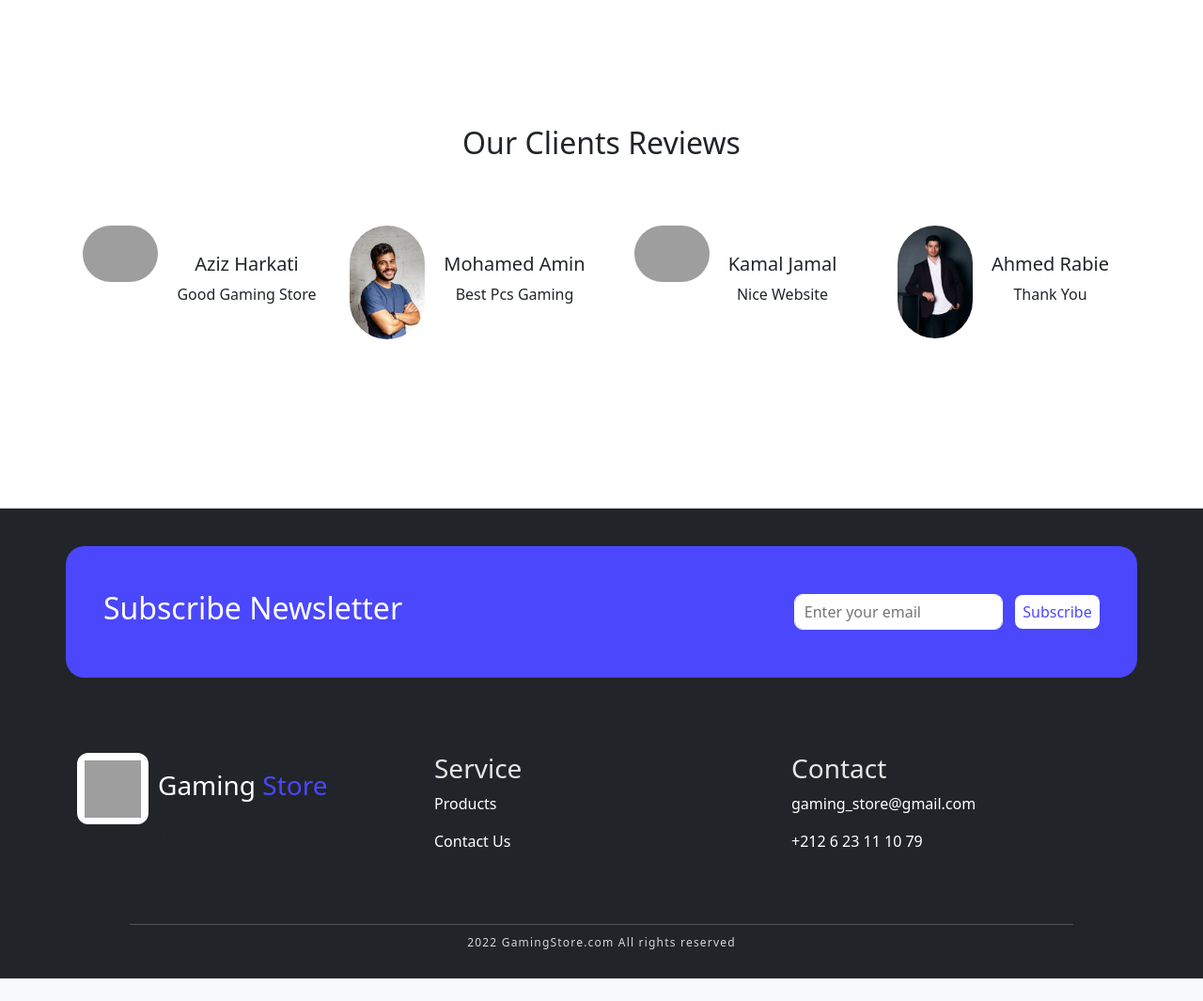
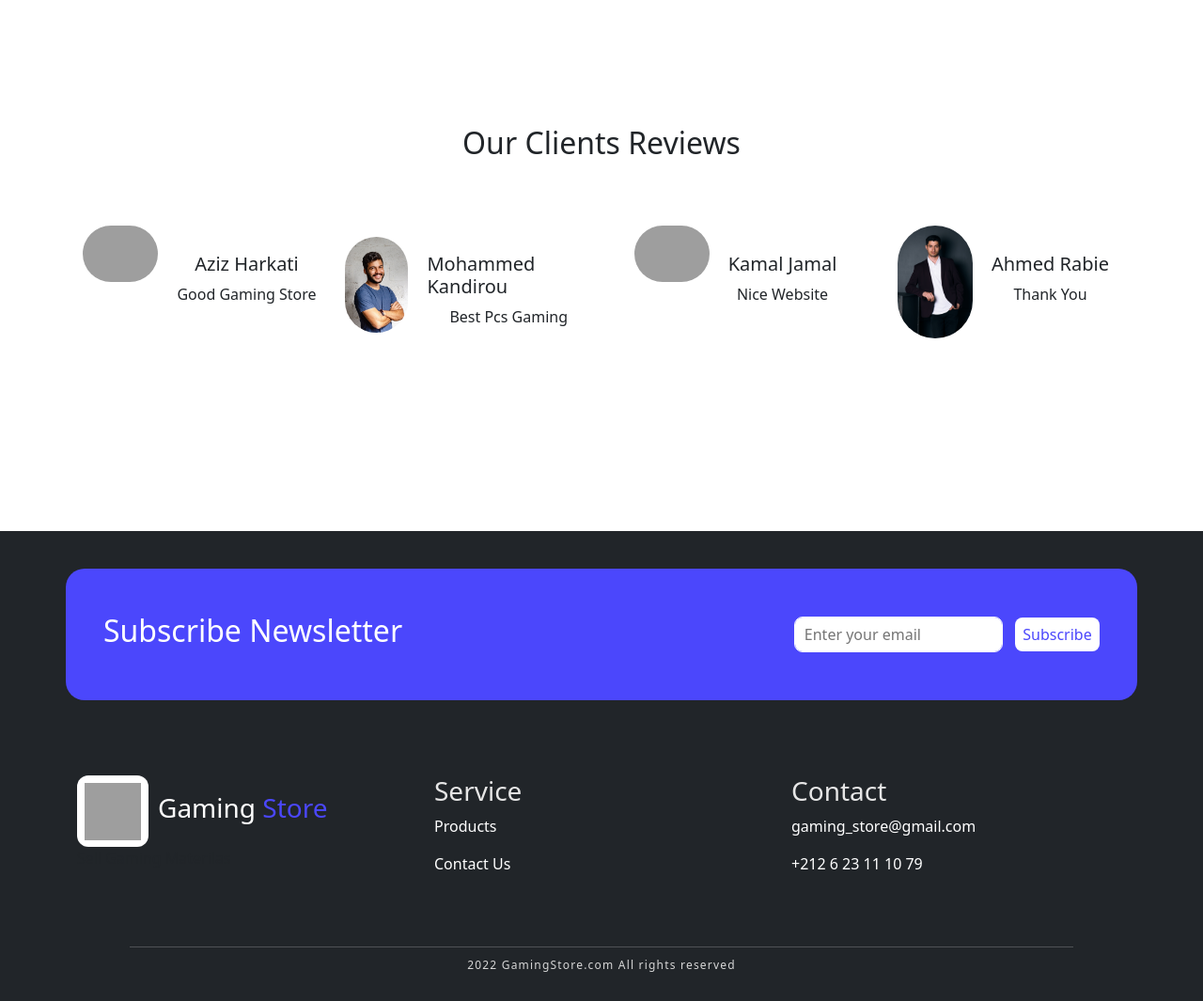
Before and after one commit to AzizHr/BRIEF_4, a PHP site: page / in a window 1280 px wide. Shown: the part 2022-3087 px from the top of the page at 94% size. Before the commit the page ends 3063 px from the top, so only its background shows below. Run offline with PHP 8.4, Linux system fonts and the light colour scheme; grey boxes are pictures that could not be loaded.

Commit message:
update hr

```diff
--- a/LIVRABLE_3&4/Gaming_Store/admin/add_product.php
+++ b/LIVRABLE_3&4/Gaming_Store/admin/add_product.php
@@ -96,7 +96,7 @@
           <?php
           $stmt=$conn->query("SELECT `ID_CAT`, `LIBELLE_CAT` FROM `category`");
           if($stmt->rowCount()>0){
-            echo '<select name="cat">';
+            echo '<select name="cat" >';
             while($row=$stmt->fetch()){
               echo '<option value='.$row['ID_CAT'].'>'.$row['LIBELLE_CAT'].'</option>';
             }
--- a/LIVRABLE_3&4/Gaming_Store/assets/css/style.css
+++ b/LIVRABLE_3&4/Gaming_Store/assets/css/style.css
@@ -114,10 +114,10 @@
     width: 80%;
     height: 80%;
 }
-.f_d_c h3{
+.footer-service h3{
     color: #E6E6E6;
 }
-.f_d_c p{
+.footer-service p{
     color: white;
 }
 .footer_down{
--- a/LIVRABLE_3&4/Gaming_Store/footer.php
+++ b/LIVRABLE_3&4/Gaming_Store/footer.php
@@ -15,12 +15,12 @@
               </div>
               <p>Sell Gaming Materilas</p>
             </div>
-            <div class="col-md-4 col-sm-12 f_d_c">
+            <div class="col-md-4 col-sm-12 footer-service">
               <h3>Service</h3>
               <p>Products</p>
               <p>Contact Us</p>
             </div>
-            <div class="col-md-4 col-sm-12 f_d_c">
+            <div class="col-md-4 col-sm-12 footer-service">
               <h3>Contact</h3>
               <p>gaming_store@gmail.com</p>
               <p>+212 6 23 11 10 79</p>
--- a/LIVRABLE_3&4/Gaming_Store/index.php
+++ b/LIVRABLE_3&4/Gaming_Store/index.php
@@ -125,7 +125,7 @@ require_once 'header.php'
           <div class="review">
             <div class="r-img"><img src="images/user2.jpg" alt=""></div>
             <div class="r-info">
-              <h5>Mohamed Amin</h5>
+              <h5>Mohammed Kandirou</h5>
               <p>Best Pcs Gaming</p>
             </div>
           </div>
```
